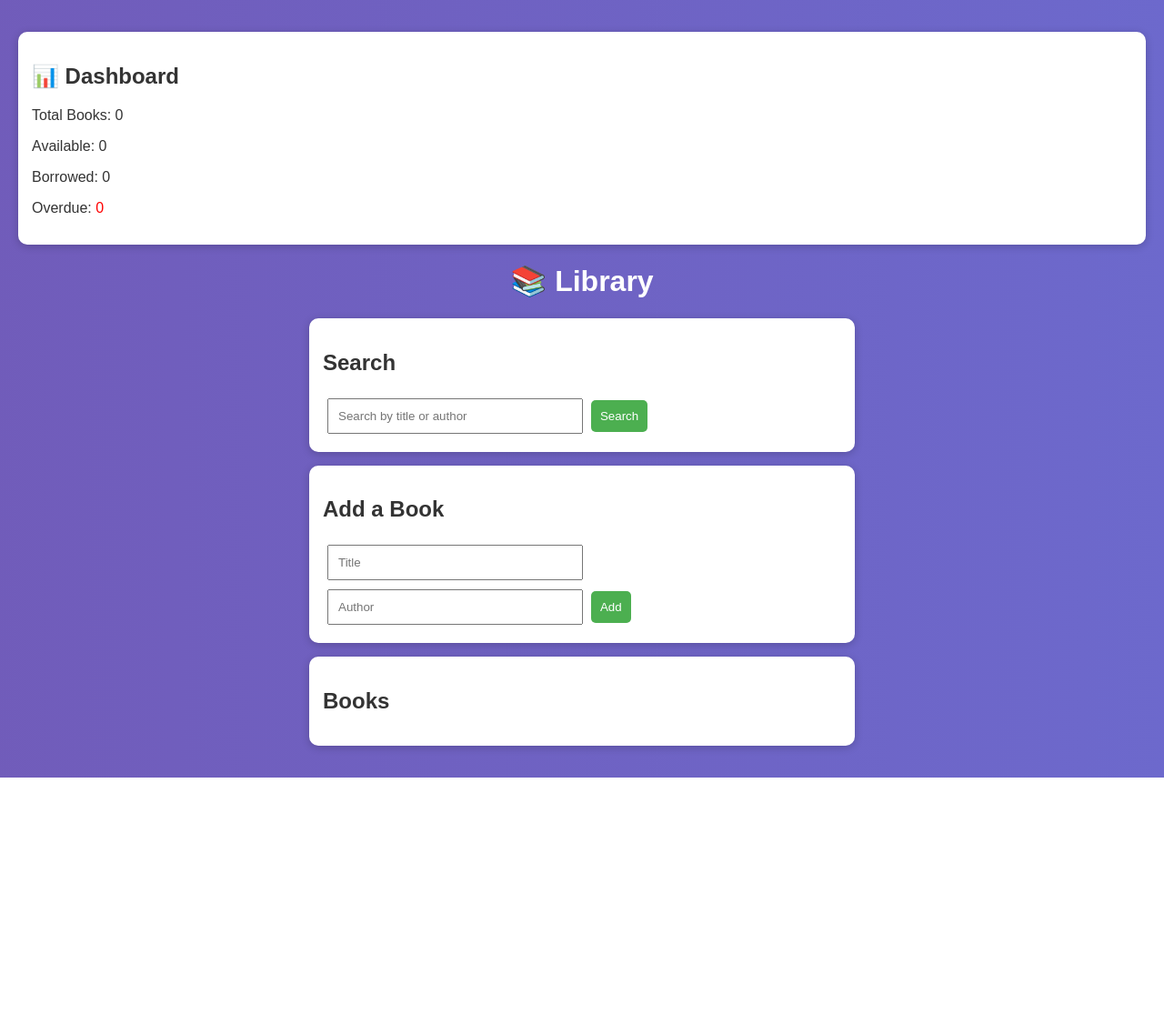
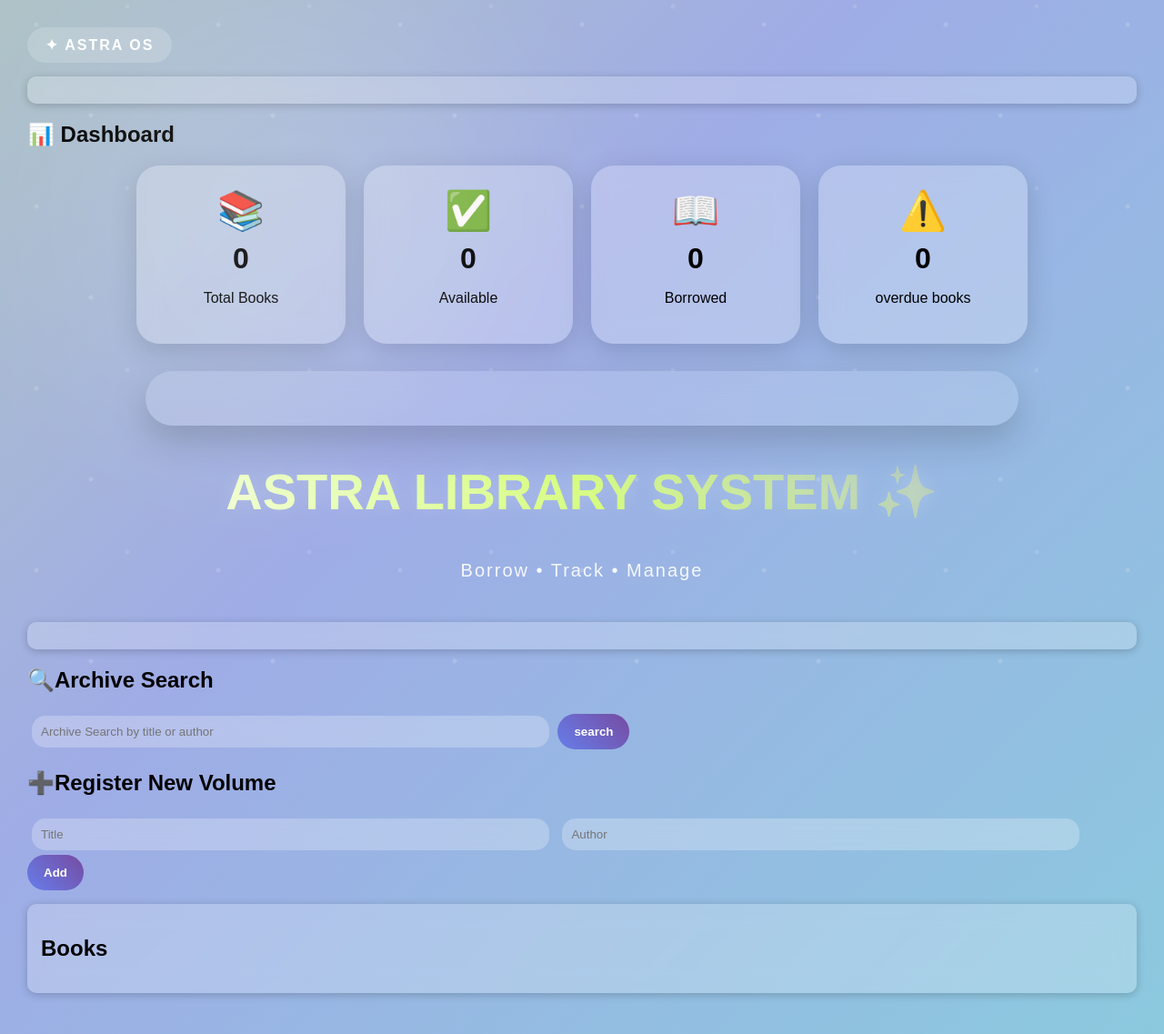
Before and after one commit to preethamhavaldar-prog/digital-library, a Flask app: page / in a window 1280 px wide. Shown: the whole page at 91% size. Before the commit the page ends 855 px from the top, so only its background shows below. Run offline with Flask 3, Linux system fonts and the light colour scheme.

Commit message:
Update index.html

```diff
--- a/templates/index.html
+++ b/templates/index.html
@@ -2,81 +2,383 @@
 <html>
 <head>
     <meta name="viewport" content="width=device-width, initial-scale=1.0">
+    <div class="logo-badge">
+    ✦ ASTRA OS
+    </div>
     <title>Library</title>
 <style>
-    body {
-        font-family: Arial;
-        background: linear-gradient(270deg, #667eea, #764ba2);
-        background-size: 400% 400%;
-        animation: gradientBG 10s ease infinite;
-        margin: 0;
-        padding: 20px;
-        color: #333;
+
+    body{
+font-family: Arial, sans-serif;
+padding:30px;
+margin:0;
+
+background: linear-gradient(
+-45deg,
+#74ebd5,
+#9face6,
+#d4fc79,
+#96e6a1
+);
+
+background-size: 400% 400%;
+animation: gradientMove 15s ease infinite;
+}
+@keyframes gradientMove{
+0%{
+background-position:0% 50%;
+}
+50%{
+background-position:100% 50%;
+}
+100%{
+background-position:0% 50%;
+}
+}
+    .logo-badge{
+        display:inline-block;
+        padding:10px 20px;
+        border-radius:30px;
+
+        background:rgba(255,255,255,.18);
+        backdrop-filter:blur(10px);
+
+        font-weight:bold;
+        letter-spacing:2px;
+        color:white;
     }
-
-    @keyframes gradientBG {
-        0% { background-position: 0% 50%; }
-        50% { background-position: 100% 50%; }
-        100% { background-position: 0% 50%; }
-    }
-
     .container {
-        max-width: 700px;
+        max-width: 900px;
         margin: auto;
     }
 
     .card {
-        background: white;
+        background:rgba(255,255,255,.22);
+        backdrop-filter:blur(12px);
         padding: 15px;
         margin: 15px 0;
         border-radius: 10px;
         box-shadow: 0 2px 10px rgba(0,0,0,0.2);
     }
 
-    input {
-        padding: 10px;
-        margin: 5px;
-        width: 45%;
+    input{
+        padding:10px;
+        margin:5px;
+        width:45%;
+
+        border:none;
+        border-radius:15px;
+
+        background:rgba(255,255,255,.25);
+        backdrop-filter:blur(8px);
+    }
+    input:focus{
+        outline:none;
+        box-shadow:0 0 20px rgba(255,255,255,.4);
     }
 
-    button {
-        padding: 10px;
-        background: #4CAF50;
-        color: white;
-        border: none;
-        border-radius: 5px;
-        cursor: pointer;
+    button{
+        background:linear-gradient(45deg,#667eea,#764ba2);
+        padding:12px 18px;
+        border:none;
+        border-radius:20px;
+        color:white;
+        font-weight:bold;
+        transition:.3s;
+    }
+    button:hover{
+        transform:translateY(-2px);
     }
 
     h1 {
         text-align: center;
         color: white;
     }
+    .stats{
+display:flex;
+gap:20px;
+flex-wrap:wrap;
+justify-content:center;
+margin-bottom:30px;
+}
+
+.dash-card{
+width:180px;
+padding:25px;
+text-align:center;
+
+background: rgba(255,255,255,0.25);
+backdrop-filter: blur(12px);
+
+border-radius:25px;
+
+box-shadow:
+0 8px 30px rgba(0,0,0,.15);
+
+transition:.3s;
+}
+.dash-card:hover{
+transform:translateY(-8px) scale(1.03);
+box-shadow:
+0 0 30px rgba(255,255,255,.25),
+0 12px 35px rgba(0,0,0,.2);
+}
+.dash-card h2{
+font-size:42px;
+margin:0;
+}
+
+.dash-card h3{
+font-size:32px;
+margin:10px 0;
+}
+.book-card{
+background:rgba(255,255,255,.18);
+backdrop-filter:blur(14px);
+
+padding:25px;
+margin:20px 0;
+
+border-radius:24px;
+
+box-shadow:
+0 10px 30px rgba(0,0,0,.15);
+
+transition:.35s;
+
+border-left:6px solid #74ebd5;
+}
+.book-card:hover{
+transform:translateY(-8px) scale(1.01);
+
+box-shadow:
+0 0 25px rgba(255,255,255,.18),
+0 15px 35px rgba(0,0,0,.2);
+}
+.book-card h3{
+font-size:28px;
+margin-bottom:8px;
+color:#1d2b64;
+}
+.book-card p{
+font-size:18px;
+opacity:.85;
+}
+.borrow-btn{
+background:linear-gradient(45deg,#36d1dc,#5b86e5);
+}
+.return-btn{
+background:linear-gradient(45deg,#f9d423,#ffb347);
+}
+.delete-btn{
+background:linear-gradient(45deg,#ff416c,#ff4b2b);
+}
+.available{
+background:#d4ffd8;
+color:#0d7a28;
+}
+.actions{
+margin-top:20px;
+display:flex;
+gap:12px;
+flex-wrap:wrap;
+}
+a{
+background: linear-gradient(-45deg,#1d2b64,#5f2c82,#49a09d,#6a11cb);
+padding:10px 18px;
+border-radius:30px;
+color:white;
+text-decoration:none;
+font-weight:bold;
+
+box-shadow:0 4px 12px rgba(0,0,0,.2);
+transition:.3s;
+display:inline-block;
+margin-top:12px;
+margin-right:10px;
+}
+a:hover{
+transform:translateY(-2px);
+filter:brightness(1.1);
+box-shadow:0 8px 20px rgba(0,0,0,.3);
+}
+.container{
+background:rgba(255,255,255,.15);
+backdrop-filter:blur(12px);
+padding:30px;
+border-radius:30px;
+position:relative;
+z-index:2;
+box-shadow:
+0 0 40px rgba(255,255,255,.08),
+0 15px 40px rgba(0,0,0,.2);
+}
+
+.overdue{
+animation:pulse 2s infinite;
+}
+@keyframes pulse{
+50%{
+box-shadow:0 0 25px rgb(255, 34, 0);
+}
+}
+body::before{
+content:"";
+position:fixed;
+top:0;
+left:0;
+width:100%;
+height:100%;
+
+background:
+radial-gradient(circle at 20% 30%, rgba(255,255,255,.4) 2px, transparent 3px),
+radial-gradient(circle at 70% 20%, rgba(255,255,255,.3) 2px, transparent 3px),
+radial-gradient(circle at 50% 80%, rgba(255,255,255,.4) 2px, transparent 3px);
+
+background-size:200px 200px;
+
+animation:
+starsDrift 60s linear infinite,
+twinkle 4s ease-in-out infinite;
+pointer-events:none;
+opacity:.9;
+}
+@keyframes starsDrift{
+from{
+transform:translateY(0);
+}
+to{
+transform:translateY(-300px);
+}
+}
+@keyframes twinkle{
+50%{
+opacity:.3;
+}
+}
+body::after{
+content:"";
+position:fixed;
+width:500px;
+height:500px;
+
+background:rgba(255,255,255,.12);
+filter:blur(100px);
+
+border-radius:50%;
+
+top:-100px;
+left:-100px;
+
+animation:orbMove 18s ease-in-out infinite alternate;
+
+pointer-events:none;
+}
+@keyframes orbMove{
+from{
+transform:translate(0,0);
+}
+to{
+transform:translate(600px,300px);
+}
+}
+h1{
+animation:floatTitle 4s ease-in-out infinite;
+}
+@keyframes floatTitle{
+50%{
+transform:translateY(-6px);
+}
+}
+.badge{
+padding:8px 14px;
+border-radius:20px;
+font-weight:bold;
+display:inline-block;
+margin:10px 0;
+}
+.hero-title{
+text-align:center;
+margin:45px 0;
+}
+.hero-title h1{
+font-size:56px;
+font-weight:800;
+text-shadow:
+0 0 10px rgba(255,255,255,.2),
+0 0 30px rgba(173,216,230,.4);
+background:linear-gradient(
+45deg,
+white,
+#d4fc79,
+#9face6
+);
+text-shadow:
+0 0 10px rgba(255,255,255,.2),
+0 0 30px rgba(173,216,230,.4);
+
+background-clip:text;
+-webkit-background-clip:text;
+-webkit-text-fill-color:transparent;
+text-shadow:0 0 20px rgba(255,255,255,.2);
+}
+.hero-title p{
+font-size:20px;
+color:white;
+opacity:.9;
+letter-spacing:2px;
+}
 </style>
 
-
-<div class="container"></div>
 </head>
 <body>
-    <div class="card">
+    <div class="card"></div>
     <h2>📊 Dashboard</h2>
+    <div class="stats">
 
-    <p>Total Books: {{ dashboard.total }}</p>
-    <p>Available: {{ dashboard.available }}</p>
-    <p>Borrowed: {{ dashboard.borrowed }}</p>
-    <p>Overdue: <span style="color:red;">{{ dashboard.overdue }}</span></p>
+<div class="dash-card">
+<h2>📚</h2>
+<h3>{{dashboard.total}}</h3>
+<p>Total Books</p>
 </div>
-    <div style="max-width:600px; margin:auto;">
-    <h1>📚  Library</h1>
-    <div class="card">
-    <h2>Search</h2>
-    <form method="GET" action="/search">
-        <input type="text" name="query" placeholder="Search by title or author">
-        <button type="submit">Search</button>
+
+<div class="dash-card">
+<h2>✅</h2>
+<h3>{{dashboard.available}}</h3>
+<p>Available</p>
+</div>
+
+<div class="dash-card">
+<h2>📖</h2>
+<h3>{{dashboard.borrowed}}</h3>
+<p>Borrowed</p>
+</div>
+
+<div class="dash-card">
+<h2>⚠️</h2>
+<h3>{{dashboard.overdue}}</h3>
+<p>overdue books</p>
+</div>
+
+</div>
+
+
+</div>
+
+    <div class="container"></div>
+    <div class="hero-title">
+    <h1>ASTRA LIBRARY SYSTEM ✨</h1>
+    <p>Borrow • Track • Manage</p>
+    </div>
+    <div class="card"></div>
+    <h2>🔍Archive Search</h2>
+    <form method="GET" action="/Archive Search">
+        <input type="text" name="query" placeholder="Archive Search by title or author">
+        <button type="submit"> search</button>
     </form>
 </div>
-    <div class="card">
-        <h2>Add a Book</h2>
+
+        <h2>➕Register New Volume</h2>
         <form method="POST" action="/add">
             <input type="text" name="title" placeholder="Title" required>
             <input type="text" name="author" placeholder="Author" required>
```
